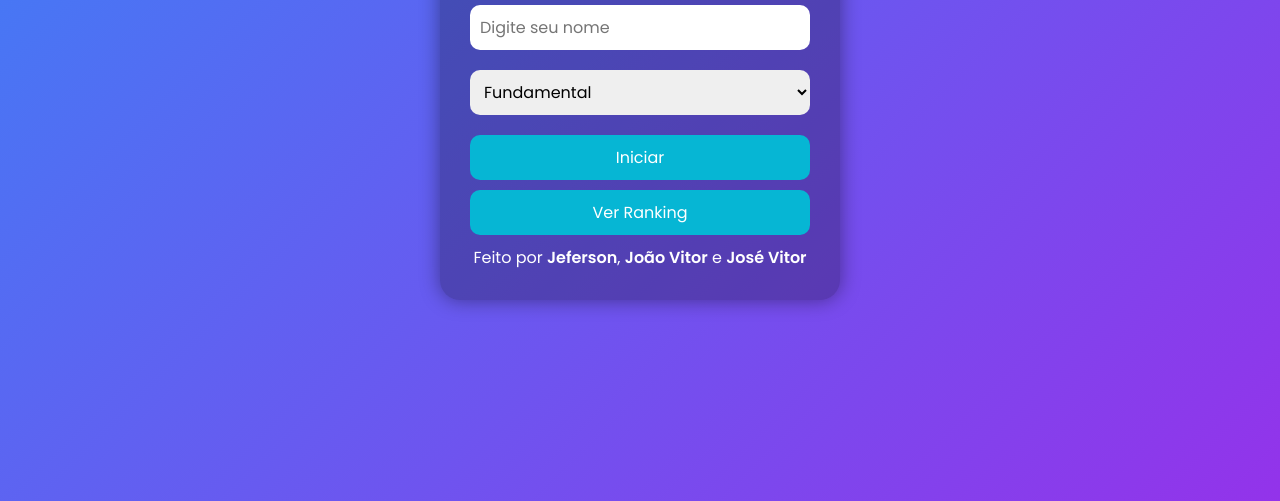
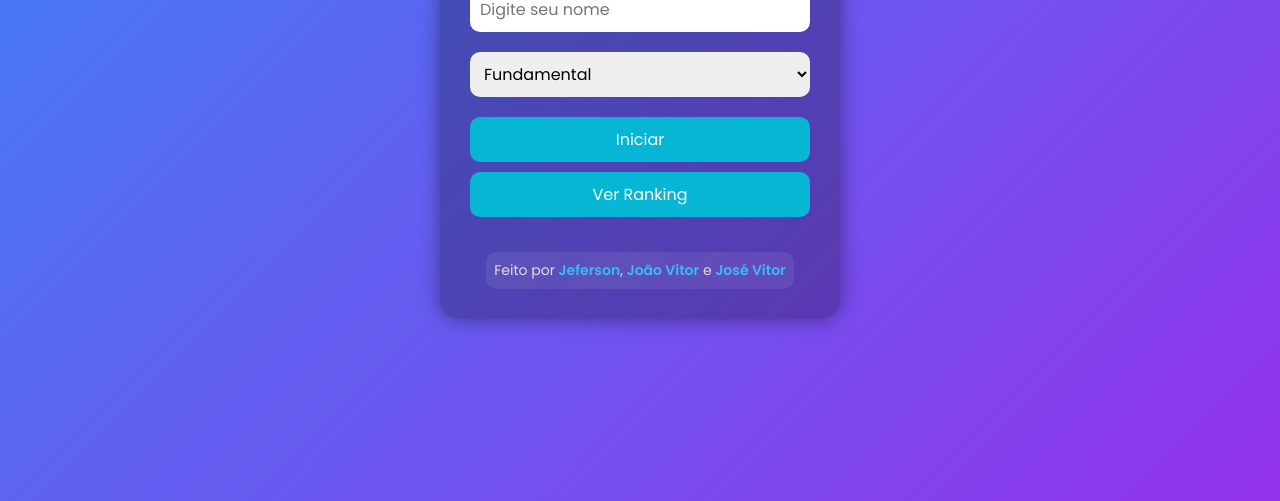
Before and after one commit to josefdemango-source/Quiz, a plain HTML site: page index.html in a window 1280 px wide. Shown: the part 299-800 px from the top of the page. Drawn offline with Linux system fonts and the light colour scheme.

Commit message:
style.css

```diff
--- a/style.css
+++ b/style.css
@@ -110,3 +110,29 @@ button:hover {
   padding: 8px;
   border-radius: 8px;
 }
+
+/* Créditos */
+.creditos {
+  margin-top: 25px;
+  font-size: 14px;
+  color: rgba(255, 255, 255, 0.8);
+  text-align: center;
+  animation: fadeIn 1s ease-in-out;
+}
+
+.creditos strong {
+  color: #38bdf8;
+}
+
+.creditos p {
+  background: rgba(255, 255, 255, 0.08);
+  padding: 8px;
+  border-radius: 10px;
+  display: inline-block;
+  backdrop-filter: blur(3px);
+}
+
+@keyframes fadeIn {
+  from { opacity: 0; transform: translateY(10px); }
+  to { opacity: 1; transform: translateY(0); }
+}
```
